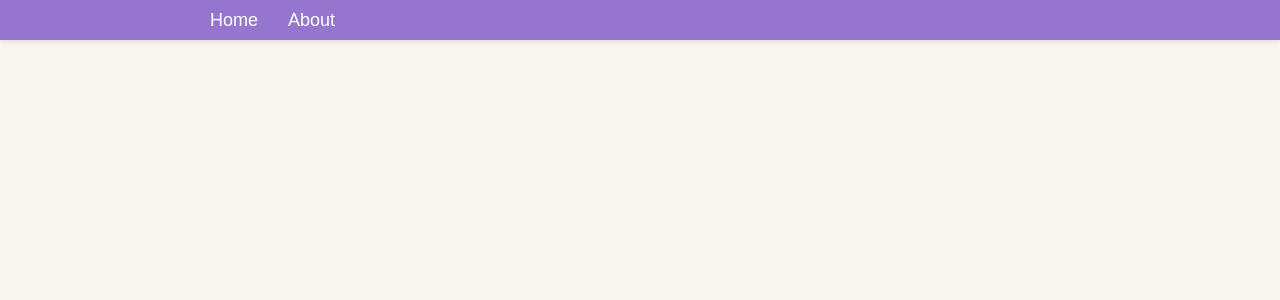
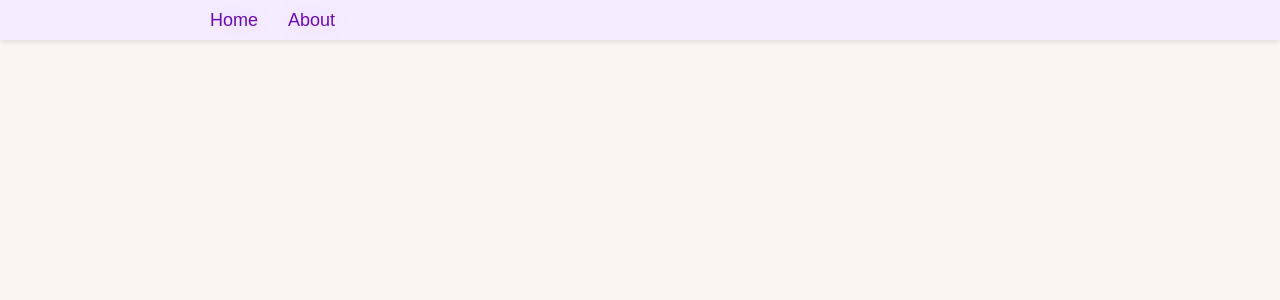
Before and after one commit to KarathiBrian/Story-To-Stage-Webinar-2, a React (Vite) app: page /nav in a window 1280 px wide. Shown: the top 300 px of the page. Built offline with nearby package versions, Linux system fonts and the light colour scheme.

Commit message:
Third Commit

```diff
--- a/src/Css/Nav.css
+++ b/src/Css/Nav.css
@@ -12,9 +12,9 @@ body {
   left: 0;
   z-index: 999;
   backdrop-filter: blur(10px);
-  /* background-color: rgba(244, 237, 255, 0.8); */
+  background-color: rgba(244, 237, 255, 0.8);
 /* NEW */
-background-color: #9575cd;
+/* background-color: #9575cd; */
 
   box-shadow: 0 2px 6px rgba(0, 0, 0, 0.05);
 }
@@ -34,17 +34,17 @@ background-color: #9575cd;
 
 .innerNav a {
   text-decoration: none;
-  /* color: #6a0dad; */
+  color: #6a0dad;
 /* NEW */
-color: white;
+/* color: white; */
 
   transition: color 0.3s, border-bottom 0.3s;
 }
 
 .innerNav a:hover {
-  /* color: #4a0080;  */
+  color: #4a0080;
 /* NEW */
-color: white;
+/* color: white; */
 
   border-bottom: 2px solid #6a0dad;
 }
```
